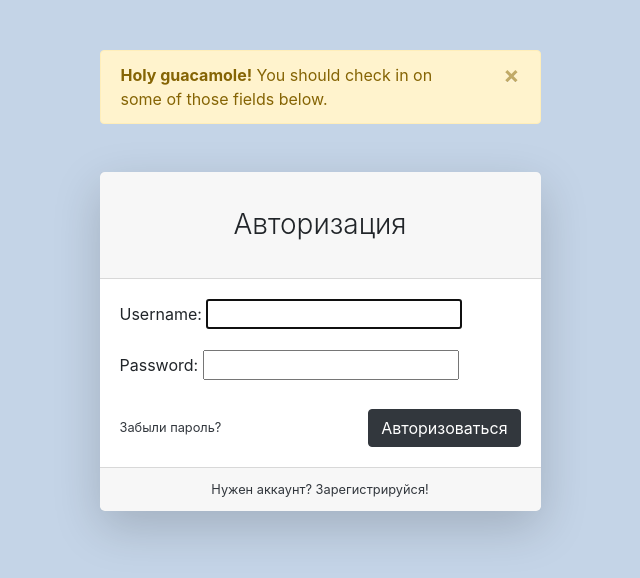
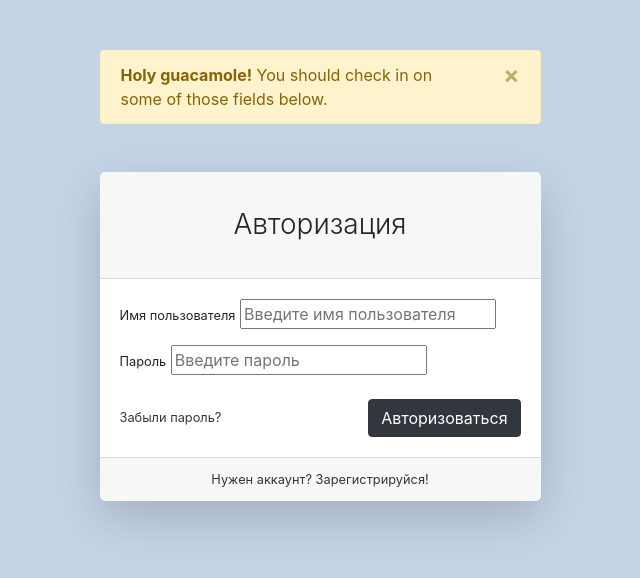
Before and after one commit to Pafnodeveloper/gb_django, a Django app: a page that uses users/templates/users/login.html in a window 1280 px wide. Shown: the top 578 px of the page, without its empty margins (320-960 px from the left). Run offline with Django 3.2, Linux system fonts and the light colour scheme; parts of the project's set-up code (start-up, migrations or seed data) failed here and were passed over; some libraries are stand-ins or nearby versions.

Commit message:
customization UserLoginForm

```diff
--- a/users/forms.py
+++ b/users/forms.py
@@ -1,7 +1,14 @@
 from django.contrib.auth.forms import AuthenticationForm
+from django import forms
 from users.models import User
 
+
 class UserLoginForm(AuthenticationForm):
+    username = forms.CharField(widget=forms.TextInput(attrs={
+        "class": "form - control py - 4", "placeholder": "Введите имя пользователя"}))
+    password = forms.CharField(widget=forms.PasswordInput(attrs={
+        "class": "form - control py - 4", "placeholder": "Введите пароль", "max_length": 200}))
+
     class Meta:
         model = User,
         fields = ('username', 'password')
--- a/users/templates/users/login.html
+++ b/users/templates/users/login.html
@@ -84,7 +84,23 @@
                             </div>
                             <div class="card-body">
                                 <form action="{% url 'users:login' %}" method="post">
-                                    {% csrf_token %}
+                                {% csrf_token %}
+                                <div class="form-group">
+                                    <label class="small mb-1" for="{{ form.username.id_for_label }}">Имя
+                                        пользователя</label>
+                                    {{ form.username }}
+                                </div>
+                                <div class="form-group">
+                                    <label class="small mb-1" for="{{ form.password.id_for_label }}">Пароль</label>
+                                    {{ form.password }}
+                                </div>
+                                <div class="form-group d-flex align-items-center justify-content-between mt-4 mb-0">
+                                    <a class="small" href="#">Забыли пароль?</a>
+                                    <input class="btn btn-primary" type="submit" value="Авторизоваться">
+                                </div>
+                            </form>
+<!--                                <form action="{% url 'users:login' %}" method="post">-->
+<!--                                    {% csrf_token %}-->
 <!--                                    <div class="form-group">-->
 <!--                                        <label class="small mb-1" for="inputEmailAddress">Имя пользователя</label>-->
 <!--                                        <input class="form-control py-4" id="inputEmailAddress" type="email"-->
@@ -100,12 +116,11 @@
 <!--                                        <input class="btn btn-primary" type="submit" value="Авторизоваться">-->
 <!--                                    </div>-->
 
-                                {{ form.as_p }}
-                                <div class="form-group d-flex align-items-center justify-content-between mt-4 mb-0">
-                                        <a class="small" href="#">Забыли пароль?</a>
-                                        <input class="btn btn-primary" type="submit" value="Авторизоваться">
-                                    </div>
-                                </form>
+<!--                                <div class="form-group d-flex align-items-center justify-content-between mt-4 mb-0">-->
+<!--                                        <a class="small" href="#">Забыли пароль?</a>-->
+<!--                                        <input class="btn btn-primary" type="submit" value="Авторизоваться">-->
+<!--                                    </div>-->
+<!--                                </form>-->
                             </div>
                             <div class="card-footer text-center">
                                 <div class="small"><a href="{% url 'users:registration' %}">Нужен аккаунт? Зарегистрируйся!</a></div>
```
